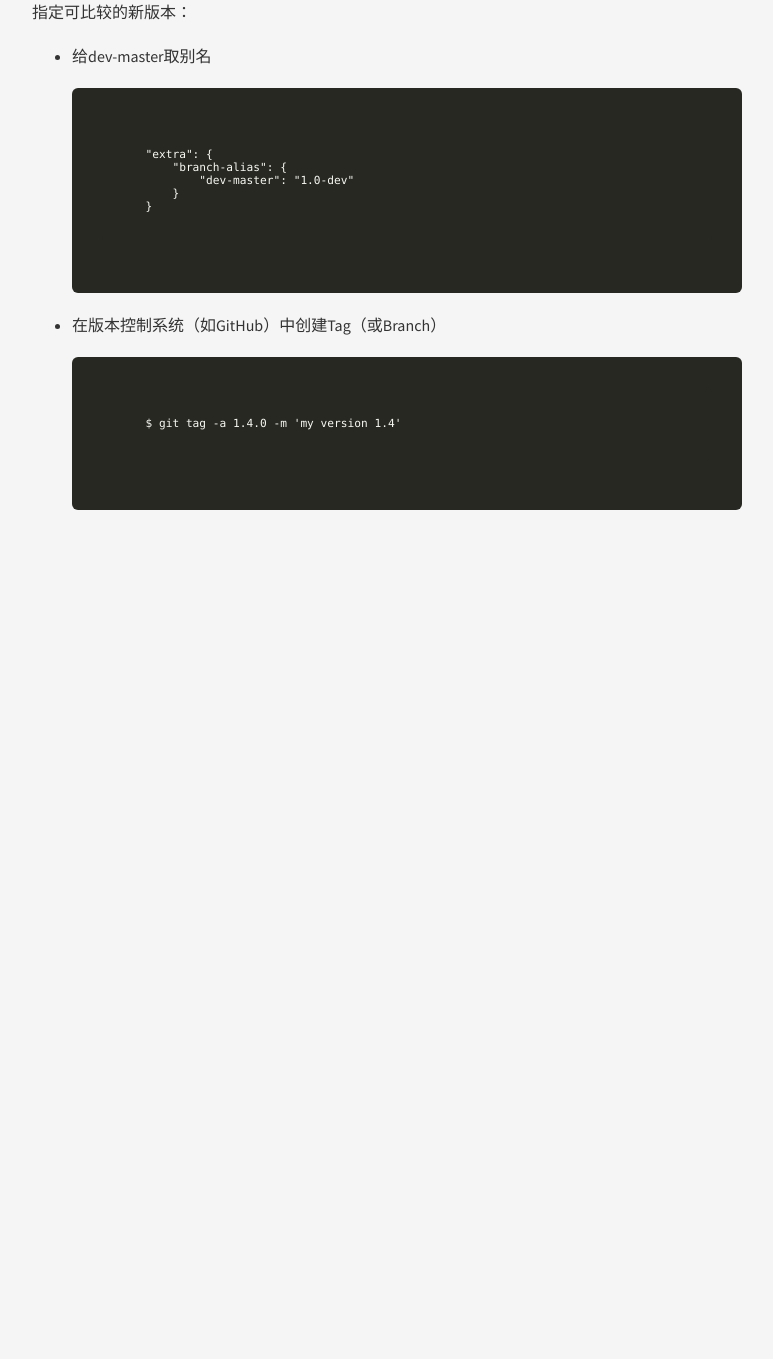
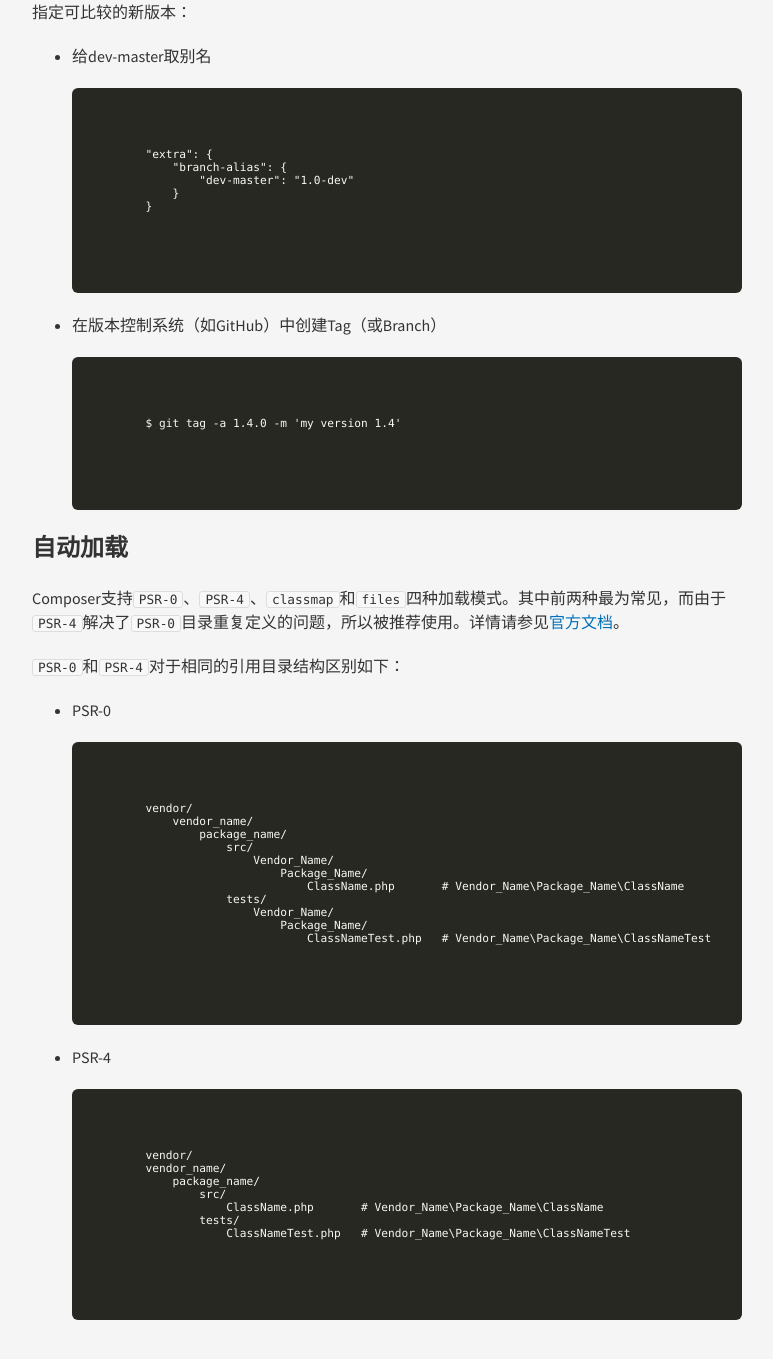
Before and after one commit to lyroyce/lyroyce.github.io, a Jekyll site: the page built from _posts/open-source/2014-03-25-publish-open-source-project-using-composer.md, in a window 1280 px wide and 1400 px high, scrolled down 1169 px. Shown: the top 1359 px of the window, without its empty margins (253-1026 px from the left). Built offline with Jekyll 4.4.1, drawn with Linux system fonts in a browser that asks for light colours; nearby versions of some CDN libraries; Markdown is read by kramdown in place of the engine named in the settings; before the commit the page ends 1799 px from its top, so only the background shows below that.

Commit message:
update post: autoloading in composer

```diff
--- a/_posts/open-source/2014-03-25-publish-open-source-project-using-composer.md
+++ b/_posts/open-source/2014-03-25-publish-open-source-project-using-composer.md
@@ -52,3 +52,33 @@ packagist默认一天进行一次更新。如果你想要在每次push之后自
 - 在版本控制系统（如GitHub）中创建Tag（或Branch）
 
 		$ git tag -a 1.4.0 -m 'my version 1.4'
+
+自动加载
+------
+Composer支持`PSR-0`、`PSR-4`、`classmap`和`files`四种加载模式。其中前两种最为常见，而由于`PSR-4`解决了`PSR-0`目录重复定义的问题，所以被推荐使用。详情请参见[官方文档](https://getcomposer.org/doc/04-schema.md#autoload)。
+
+`PSR-0`和`PSR-4`对于相同的引用目录结构区别如下：
+
+- PSR-0
+
+		vendor/
+		    vendor_name/
+		        package_name/
+		            src/
+		                Vendor_Name/
+		                    Package_Name/
+		                        ClassName.php       # Vendor_Name\Package_Name\ClassName
+		            tests/
+		                Vendor_Name/
+		                    Package_Name/
+		                        ClassNameTest.php   # Vendor_Name\Package_Name\ClassNameTest
+
+- PSR-4
+
+		vendor/
+	    vendor_name/
+	        package_name/
+	            src/
+	                ClassName.php       # Vendor_Name\Package_Name\ClassName
+	            tests/
+	                ClassNameTest.php   # Vendor_Name\Package_Name\ClassNameTest
```
